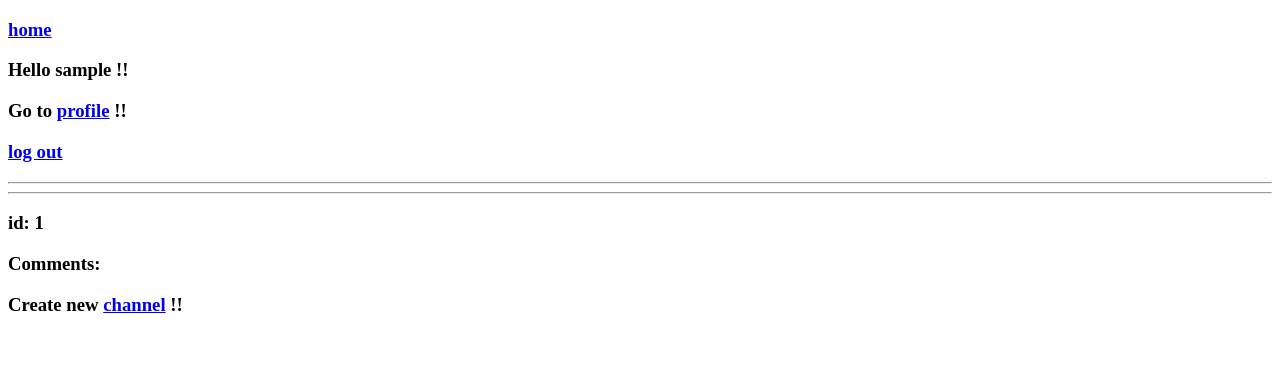
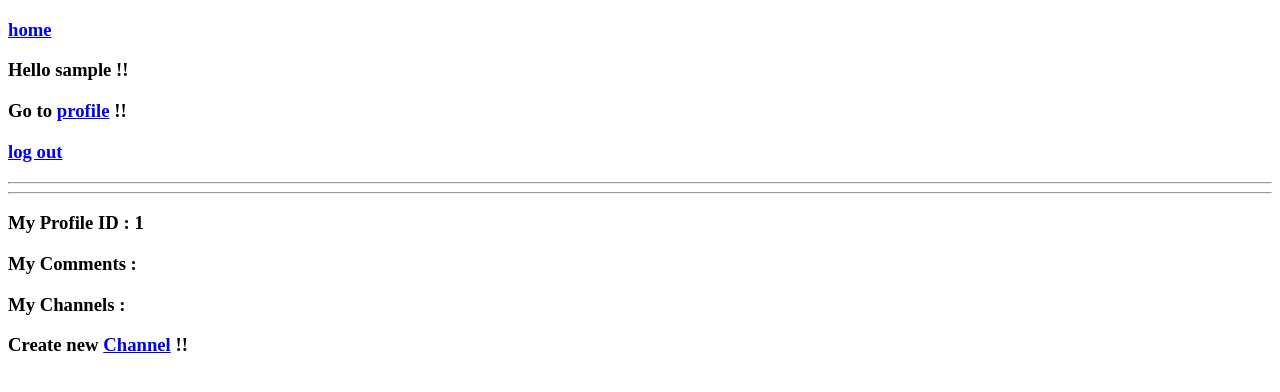
Before and after one commit to AmirShammas/castbox-v2, a Django app: page /user/1/profile/ in a window 1280 px wide. Shown: the top 392 px of the page. Run offline with Django 4.2, Linux system fonts and the light colour scheme; the visitor is signed in with stand-in values (Sample User, id 1); data comes from the database, SQL or seed files in the repository; data that the repository does not hold is empty.

Commit message:
Display My Channel in profile page.

```diff
--- a/castbox_project/castbox/models.py
+++ b/castbox_project/castbox/models.py
@@ -108,3 +108,6 @@ class Profile(MyBaseModel):
 
     def get_comments(self):
         return self.comment.all()
+
+    def get_channels(self):
+        return self.channel.all()
--- a/castbox_project/templates/profiles/profile.html
+++ b/castbox_project/templates/profiles/profile.html
@@ -1,16 +1,22 @@
 {% extends "_base.html" %}
 
 {% block title %}
-    Profile
+    My Profile
 {% endblock title %}
 
 {% block content %}
-    <h3>id: {{ profile.id }}</h3>
-    <h3>Comments:</h3>
+    <h3>My Profile ID : {{ profile.id }}</h3>
+    <h3>My Comments :</h3>
     <ul>
         {% for comment in profile.get_comments %}
             <li>{{ comment.id }} => {{ comment.title }}</li>
         {% endfor %}
     </ul>
-    <h3>Create new <a href="{% url 'channel_new' %}">channel</a> !!</h3>
+    <h3>My Channels :</h3>
+    <ul>
+        {% for channel in profile.get_channels %}
+            <li>{{ channel.id }} => {{ channel.title }}</li>
+        {% endfor %}
+    </ul>
+    <h3>Create new <a href="{% url 'channel_new' %}">Channel</a> !!</h3>
 {% endblock content %}
```
